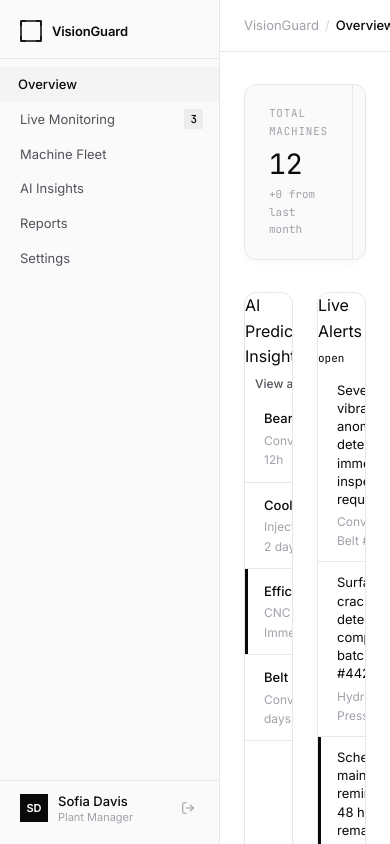
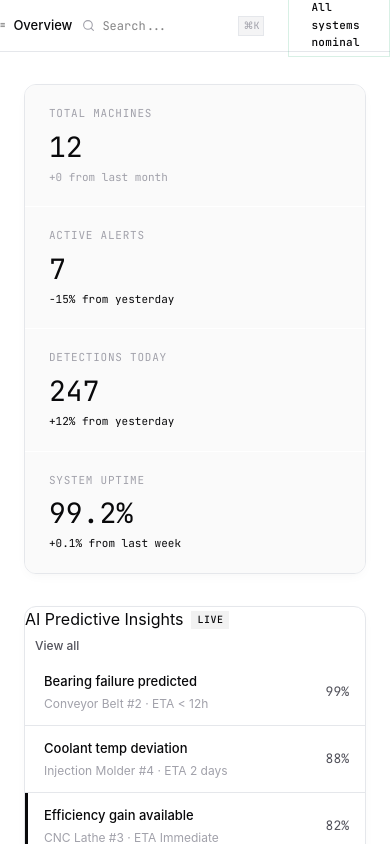
Before and after one commit to Deepeshharshan/VisionGuardAi-, a React (Vite) app: page /dashboard in a window 390 px wide. Built offline with nearby package versions, Linux system fonts and the light colour scheme; a web font is replaced by a local one.

Commit message:
feat(dashboard): implement mobile-responsive layout and collapsible sidebar

```diff
--- a/src/components/dashboard/layout/Header.tsx
+++ b/src/components/dashboard/layout/Header.tsx
@@ -1,5 +1,5 @@
 import React from 'react';
-import { Search } from 'lucide-react';
+import { Search, Menu } from 'lucide-react';
 import type { DashboardViewType } from './Sidebar';
 
 const viewLabels: Record<DashboardViewType, string> = {
@@ -13,6 +13,7 @@ const viewLabels: Record<DashboardViewType, string> = {
 
 interface HeaderProps {
   activeView: DashboardViewType;
+  setMobileMenuOpen?: (open: boolean) => void;
 }
 
 /**
@@ -20,28 +21,22 @@ interface HeaderProps {
  * Left: breadcrumb (VisionGuard / Current page).
  * Right: ⌘K search + system-status pill.
  */
-export const Header: React.FC<HeaderProps> = ({ activeView }) => {
+export const Header: React.FC<HeaderProps> = ({ activeView, setMobileMenuOpen }) => {
   return (
-    <header
-      style={{
-        height: 52,
-        flexShrink: 0,
-        display: 'flex',
-        alignItems: 'center',
-        justifyContent: 'space-between',
-        padding: '0 24px',
-        background: 'var(--bg-0)',
-        borderBottom: '1px solid var(--border)',
-        position: 'sticky',
-        top: 0,
-        zIndex: 10,
-      }}
-    >
+    <header className="flex-shrink-0 flex items-center justify-between px-4 md:px-6 h-[52px] bg-[var(--bg-0)] border-b border-[var(--border)] sticky top-0 z-10">
       {/* Breadcrumb */}
-      <div style={{ display: 'flex', alignItems: 'center', gap: 6 }}>
-        <span style={{ fontSize: 13, color: 'var(--text-3)' }}>VisionGuard</span>
-        <span style={{ fontSize: 13, color: 'var(--border-strong)' }}>/</span>
-        <span style={{ fontSize: 13, fontWeight: 500, color: 'var(--text-1)' }}>
+      <div className="flex items-center gap-2">
+        {setMobileMenuOpen && (
+          <button
+            className="md:hidden text-[var(--text-1)] p-1 mr-2"
+            onClick={() => setMobileMenuOpen(true)}
+          >
+            <Menu className="w-5 h-5" />
+          </button>
+        )}
+        <span className="text-[13px] text-[var(--text-3)] hidden sm:inline">VisionGuard</span>
+        <span className="text-[13px] text-[var(--border-strong)] hidden sm:inline">/</span>
+        <span className="text-[13px] font-medium text-[var(--text-1)]">
           {viewLabels[activeView]}
         </span>
       </div>
--- a/src/components/dashboard/layout/Sidebar.tsx
+++ b/src/components/dashboard/layout/Sidebar.tsx
@@ -1,12 +1,14 @@
 import React from 'react';
 import { Link } from 'react-router-dom';
-import { LogOut } from 'lucide-react';
+import { LogOut, X } from 'lucide-react';
 
 export type DashboardViewType = 'overview' | 'live' | 'machines' | 'insights' | 'reports' | 'settings';
 
 interface SidebarProps {
   activeView: DashboardViewType;
   setActiveView: (view: DashboardViewType) => void;
+  mobileMenuOpen?: boolean;
+  setMobileMenuOpen?: (open: boolean) => void;
 }
 
 const navItems: { id: DashboardViewType; label: string; badge?: number }[] = [
@@ -24,22 +26,22 @@ const navItems: { id: DashboardViewType; label: string; badge?: number }[] = [
  * Active nav: 2px --signal left edge + --bg-2 background.
  * Badge counts: JetBrains Mono pill in --signal at 15% opacity.
  */
-export const Sidebar: React.FC<SidebarProps> = ({ activeView, setActiveView }) => {
+export const Sidebar: React.FC<SidebarProps> = ({ activeView, setActiveView, mobileMenuOpen, setMobileMenuOpen }) => {
   return (
-    <aside
-      style={{
-        width: 220,
-        flexShrink: 0,
-        display: 'flex',
-        flexDirection: 'column',
-        background: 'var(--bg-1)',
-        borderRight: '1px solid var(--border)',
-        height: '100vh',
-        position: 'sticky',
-        top: 0,
-        zIndex: 20,
-      }}
-    >
+    <>
+      {/* Mobile Overlay */}
+      {mobileMenuOpen && (
+        <div
+          className="md:hidden fixed inset-0 bg-black/50 z-40 backdrop-blur-sm"
+          onClick={() => setMobileMenuOpen && setMobileMenuOpen(false)}
+        />
+      )}
+
+      <aside
+        className={`fixed md:relative top-0 bottom-0 left-0 w-[220px] shrink-0 flex flex-col bg-[var(--bg-1)] border-r border-[var(--border)] z-50 transition-transform duration-300 md:translate-x-0 ${
+          mobileMenuOpen ? 'translate-x-0' : '-translate-x-full'
+        }`}
+      >
       {/* Brand mark */}
       <div style={{ padding: '20px 20px 16px', borderBottom: '1px solid var(--border)' }}>
         <Link to="/" style={{ display: 'flex', alignItems: 'center', gap: 10, textDecoration: 'none' }}>
@@ -77,7 +79,10 @@ export const Sidebar: React.FC<SidebarProps> = ({ activeView, setActiveView }) =
           return (
             <button
               key={item.id}
-              onClick={() => setActiveView(item.id)}
+              onClick={() => {
+                setActiveView(item.id);
+                if (setMobileMenuOpen) setMobileMenuOpen(false);
+              }}
               style={{
                 width: '100%',
                 display: 'flex',
@@ -176,6 +181,7 @@ export const Sidebar: React.FC<SidebarProps> = ({ activeView, setActiveView }) =
           </Link>
         </div>
       </div>
-    </aside>
+      </aside>
+    </>
   );
 };
--- a/src/components/dashboard/views/AIInsightsView.tsx
+++ b/src/components/dashboard/views/AIInsightsView.tsx
@@ -62,7 +62,7 @@ export const AIInsightsView: React.FC = () => {
         </p>
       </div>
 
-      <div style={{ display: 'grid', gridTemplateColumns: '1fr 320px', gap: 24, alignItems: 'start' }}>
+      <div className="grid grid-cols-1 lg:grid-cols-[1fr_320px] gap-6 items-start">
 
         {/* ─── MAIN INSIGHTS FEED ─── */}
         <div style={{ display: 'flex', flexDirection: 'column', gap: 1, background: 'var(--border)', border: '1px solid var(--border)', borderRadius: 0, overflow: 'hidden' }}>
--- a/src/components/dashboard/views/LiveMonitoringView.tsx
+++ b/src/components/dashboard/views/LiveMonitoringView.tsx
@@ -88,13 +88,8 @@ export const LiveMonitoringView: React.FC = () => {
       </div>
 
       {/* ─── CAMERA GRID ─── */}
-      <div className="vg-panel"
-        style={{
-          display: 'grid',
-          gridTemplateColumns: 'repeat(2, 1fr)',
-          gap: 1,
-          background: 'var(--border)',
-        }}
+      <div
+        className="vg-panel grid grid-cols-1 md:grid-cols-2 gap-[1px] bg-[var(--border)]"
       >
         {visible.map((feed) => (
           <div key={feed.id} style={{ background: 'var(--bg-1)', display: 'flex', flexDirection: 'column' }}>
--- a/src/components/dashboard/views/OverviewView.tsx
+++ b/src/components/dashboard/views/OverviewView.tsx
@@ -31,13 +31,8 @@ export const OverviewView: React.FC = () => {
 
       {/* ─── KPI ROW ─── */}
       {/* 1px gap with --border bg = border creates the grid lines */}
-      <div className="vg-panel"
-        style={{
-          display: 'grid',
-          gridTemplateColumns: 'repeat(4, 1fr)',
-          gap: 1,
-          background: 'var(--border)',
-        }}
+      <div
+        className="vg-panel grid grid-cols-1 sm:grid-cols-2 lg:grid-cols-4 gap-[1px] bg-[var(--border)]"
       >
         {kpiData.map((kpi) => {
           const deltaColor =
@@ -64,7 +59,7 @@ export const OverviewView: React.FC = () => {
       </div>
 
       {/* ─── TWO-COLUMN ROW ─── */}
-      <div style={{ display: 'grid', gridTemplateColumns: '1fr 1fr', gap: 24 }}>
+      <div className="grid grid-cols-1 lg:grid-cols-2 gap-6">
 
         {/* AI Predictive Insights */}
         <div className="vg-panel">
--- a/src/components/dashboard/views/ReportsView.tsx
+++ b/src/components/dashboard/views/ReportsView.tsx
@@ -26,7 +26,7 @@ export const ReportsView: React.FC = () => {
         </p>
       </div>
 
-      <div style={{ display: 'grid', gridTemplateColumns: '280px 1fr', gap: 24, alignItems: 'start' }}>
+      <div className="grid grid-cols-1 lg:grid-cols-[280px_1fr] gap-6 items-start">
 
         {/* ─── LEFT COLUMN ─── */}
         <div style={{ display: 'flex', flexDirection: 'column', gap: 24 }}>
--- a/src/pages/DashboardPage.tsx
+++ b/src/pages/DashboardPage.tsx
@@ -11,22 +11,20 @@ import { AnimatePresence, motion } from 'framer-motion';
 
 const DashboardPage: React.FC = () => {
   const [activeView, setActiveView] = useState<DashboardViewType>('overview');
+  const [mobileMenuOpen, setMobileMenuOpen] = useState(false);
 
   return (
-    <div
-      style={{
-        display: 'flex',
-        height: '100vh',
-        background: 'var(--bg-0)',
-        fontFamily: "'Inter', system-ui, sans-serif",
-        color: 'var(--text-1)',
-        overflow: 'hidden',
-      }}
-    >
-      <Sidebar activeView={activeView} setActiveView={setActiveView} />
+    <div className="flex h-screen bg-[var(--bg-0)] font-sans text-[var(--text-1)] overflow-hidden">
 
-      <div style={{ flex: 1, display: 'flex', flexDirection: 'column', minWidth: 0, overflow: 'hidden' }}>
-        <Header activeView={activeView} />
+      <Sidebar
+        activeView={activeView}
+        setActiveView={setActiveView}
+        mobileMenuOpen={mobileMenuOpen}
+        setMobileMenuOpen={setMobileMenuOpen}
+      />
+
+      <div className="flex-1 flex flex-col min-w-0 overflow-hidden">
+        <Header activeView={activeView} setMobileMenuOpen={setMobileMenuOpen} />
 
         <main style={{ flex: 1, overflowY: 'auto', overflowX: 'hidden' }}>
           <div className="enterprise-container" style={{ paddingTop: 32, paddingBottom: 48 }}>
```
